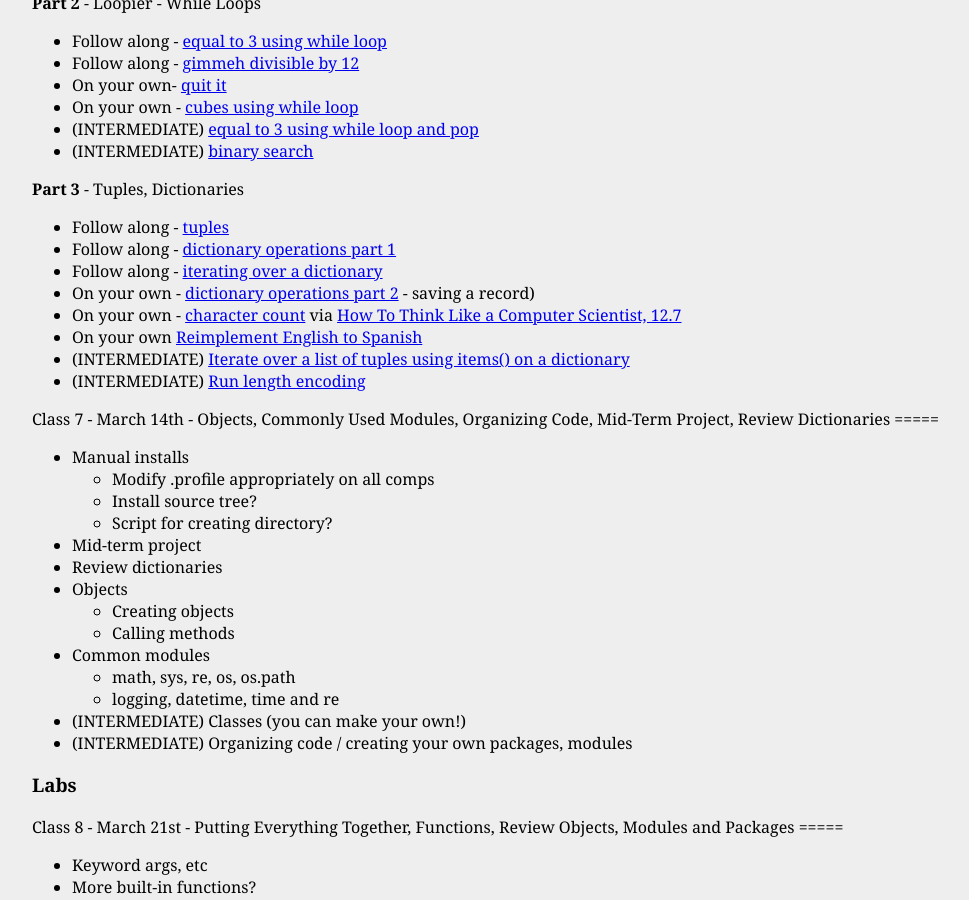
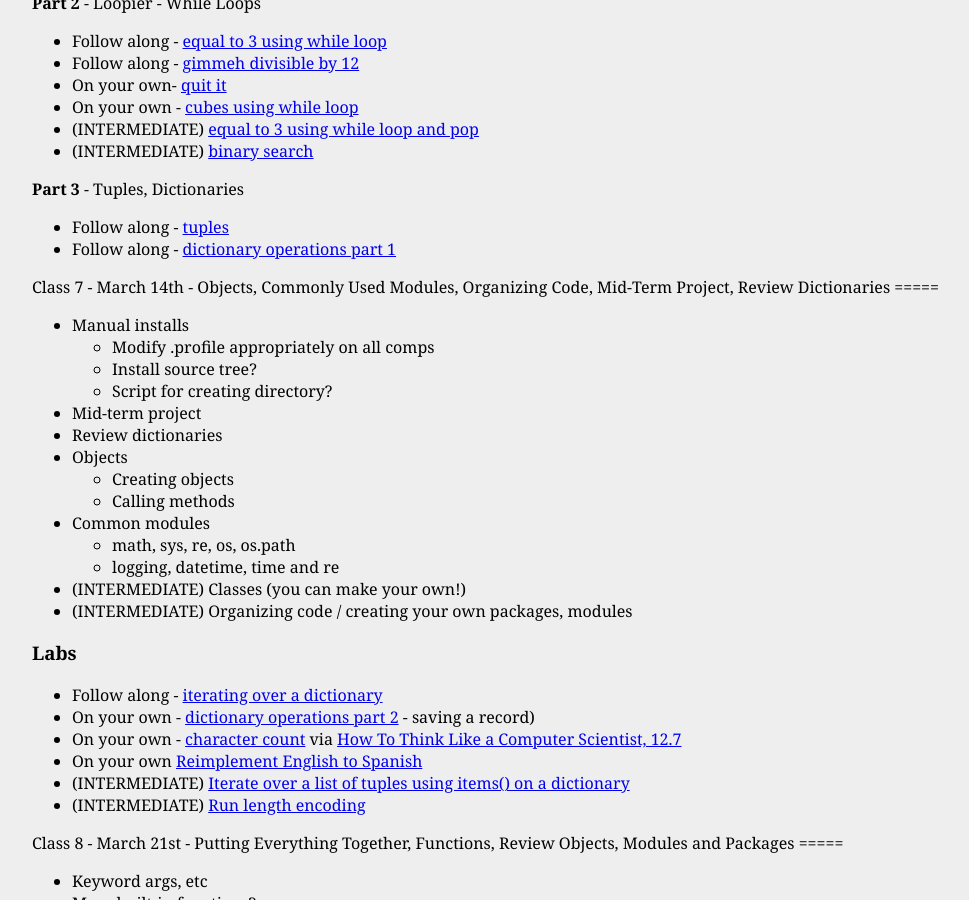
Before and after one commit to jversoza/MTEC2002, a Jekyll site: the page built from syllabus.markdown, in a window 1280 px wide and 900 px high, scrolled down 5746 px. Shown: the whole window, without its empty margins (128-1097 px from the left). Built offline with Jekyll 4.4.1, drawn with Linux system fonts in a browser that asks for light colours; some of the changed lines change nothing that is shown.

Commit message:
Moving unfinished labs to next week

```diff
--- a/syllabus.markdown
+++ b/syllabus.markdown
@@ -258,12 +258,6 @@ __Part 2__ - Loopier - While Loops
 __Part 3__ - Tuples, Dictionaries
 * Follow along - [tuples](class6/labs/tuples.py)
 * Follow along - [dictionary operations part 1](class6/labs/dictionary_1.py)
-* Follow along - [iterating over a dictionary](class6/labs/loop_dictionary.py)
-* On your own - [dictionary operations part 2](class6/labs/dictionary_2.py) - saving a record)
-* On your own - [character count](class6/labs/character_count.py) via [How To Think Like a Computer Scientist, 12.7](http://openbookproject.net/thinkcs/python/english2e/ch12.html)
-* On your own [Reimplement English to Spanish](class6/labs/espanol.py)
-* (INTERMEDIATE) [Iterate over a list of tuples using items() on a dictionary](class6/labs/list_comprehensions_again.py)
-* (INTERMEDIATE) [Run length encoding](class6/labs/run_length.py)
 
 <a class="class7" id="class7"></a>
 Class 7 - March 14th -  Objects, Commonly Used Modules, Organizing Code, Mid-Term Project, Review Dictionaries
@@ -285,6 +279,13 @@ Class 7 - March 14th -  Objects, Commonly Used Modules, Organizing Code, Mid-Ter
 
 <a class="labs7" id="labs7"></a>
 ###Labs
+* Follow along - [iterating over a dictionary](class6/labs/loop_dictionary.py)
+* On your own - [dictionary operations part 2](class6/labs/dictionary_2.py) - saving a record)
+* On your own - [character count](class6/labs/character_count.py) via [How To Think Like a Computer Scientist, 12.7](http://openbookproject.net/thinkcs/python/english2e/ch12.html)
+* On your own [Reimplement English to Spanish](class6/labs/espanol.py)
+* (INTERMEDIATE) [Iterate over a list of tuples using items() on a dictionary](class6/labs/list_comprehensions_again.py)
+* (INTERMEDIATE) [Run length encoding](class6/labs/run_length.py)
+
 
 <a class="class8" id="class8"></a>
 Class 8 - March 21st - Putting Everything Together, Functions, Review Objects, Modules and Packages
```
